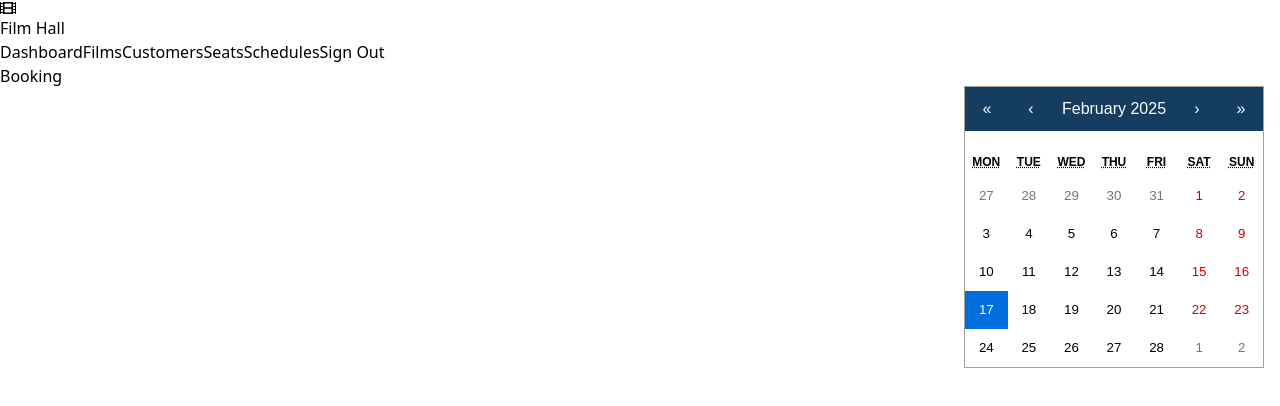
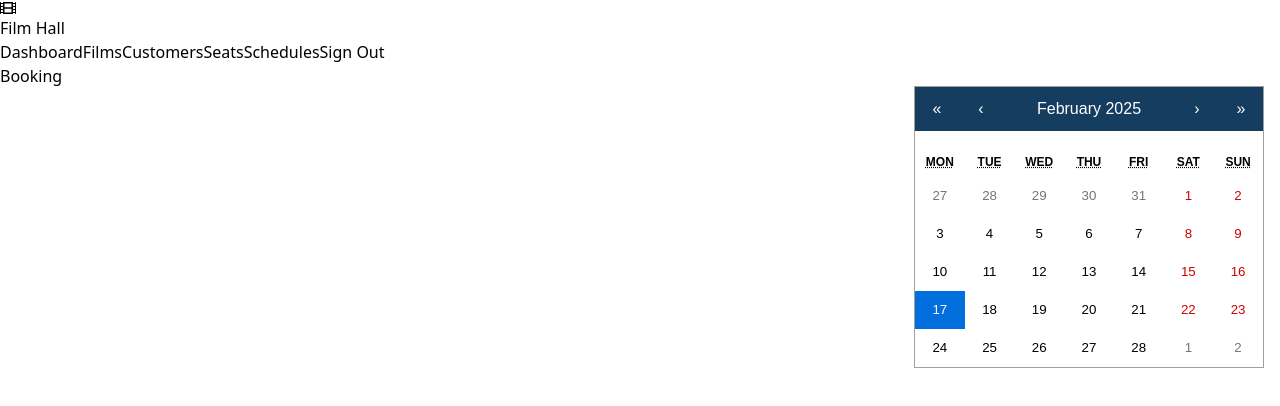
Before and after one commit to ssulochanaherath/Ticket_Booking_Frontend, a React (Vite) app: page /dashboard in a window 1280 px wide. Shown: the top 406 px of the page. Built offline with nearby package versions, Linux system fonts and the light colour scheme.

Commit message:
Few changes in Dashboard.

```diff
--- a/src/App.css
+++ b/src/App.css
@@ -56,18 +56,6 @@
   margin: 16px; /* Optional: adds space from the edges */
 }
 
-/* CustomCalendar.css */
-.react-calendar {
-  width: 300px; /* Set the desired width */
-  hight: 300px;
-  max-width: 100%;
-  background-color: #fff;
-  border: 1px solid #a0a096;
-  font-family: Arial, Helvetica, sans-serif;
-  line-height: 1.125em;
-}
-
-
 .calendar-container {
   margin-top: 20px;
 }
--- a/src/components/TestCalendar.tsx
+++ b/src/components/TestCalendar.tsx
@@ -12,11 +12,7 @@ const TestCalendar: React.FC = () => {
 
     return (
         <div className="calendar-wrapper">
-            <Calendar
-                onChange={handleDateChange}
-                value={date}
-                className="custom-calendar" // Apply custom class if needed
-            />
+            <Calendar onChange={handleDateChange} value={date} />
         </div>
     );
 };
```
